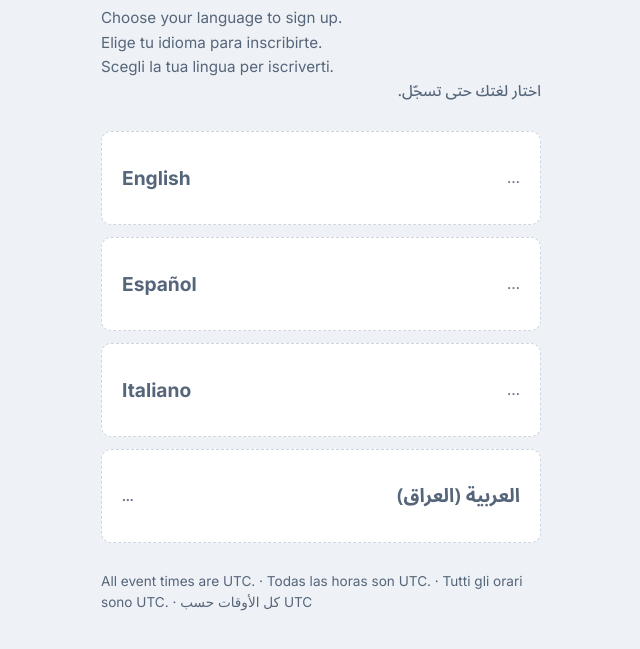
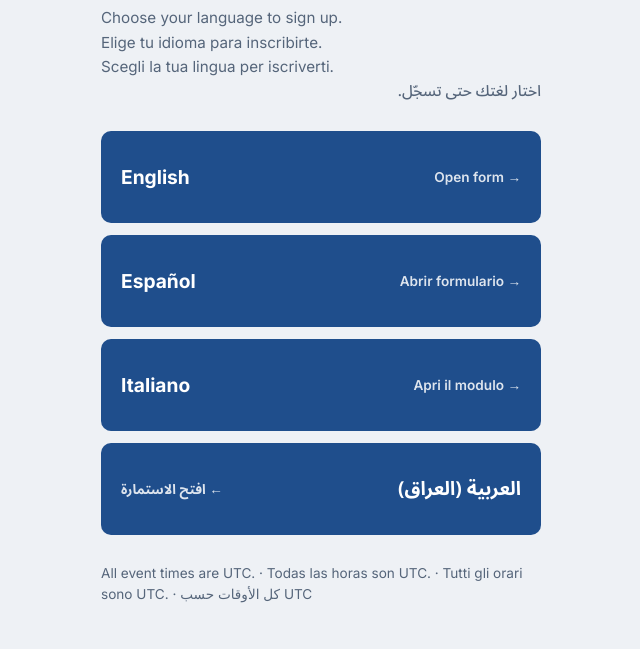
Before and after one commit to 569kingshotval-gif/swordland, a plain HTML site: page index.html in a window 1280 px wide. Shown: the part 79-728 px from the top of the page, without its empty margins (319-959 px from the left). Drawn offline with Linux system fonts and the light colour scheme.

Commit message:
Update index.html
Changing the links to point to the correct forms.

```diff
--- a/index.html
+++ b/index.html
@@ -86,10 +86,10 @@ footer { color: var(--muted); font-size: 0.85rem; line-height: 1.5; }
 <script>
 /* LEADERSHIP: paste the four form links between the quotes (Settings tab, rows 20 to 23 of the Swordland sheet). Nothing else needs to change. */
 const LINKS = {
-  en: '',
-  es: '',
-  it: '',
-  ar: ''
+  en: 'https://docs.google.com/forms/d/e/1FAIpQLScmxyz0MxmaSAt6IbWzOA7ENtshiZSgz46ViKD8QaxVZFJcqg/viewform',
+  es: 'https://docs.google.com/forms/d/e/1FAIpQLSf9NEFrcNCD5l_Ybrw1MYdVxWn_dE7fKfHRCMjYWrHKVJMIsg/viewform',
+  it: 'https://docs.google.com/forms/d/e/1FAIpQLSeL9PzjaJ6EWoZ_mVxil4OuBwkLKGpRZCDFi2WXIIr0W-pjFg/viewform',
+  ar: 'https://docs.google.com/forms/d/e/1FAIpQLSdgKTSzdlHplCmQF79zcjsyO-Dctzsm--IKGFn6AjyFeLQKSQ/viewform'
 };
 const LANGS = [
   { code: 'en', name: 'English',  go: 'Open form', cls: '' },
```
